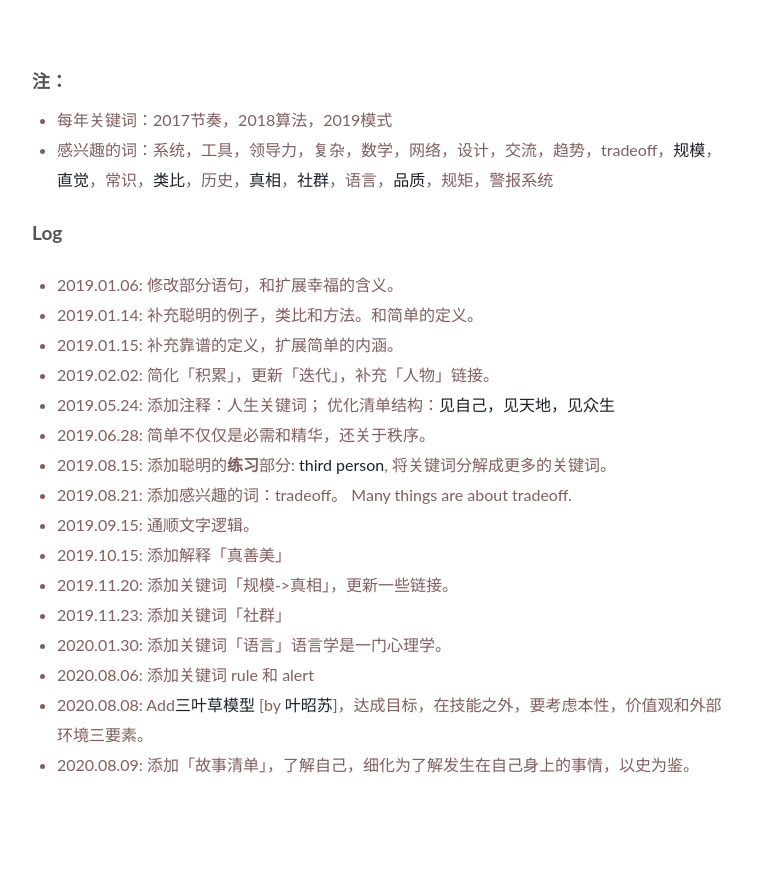
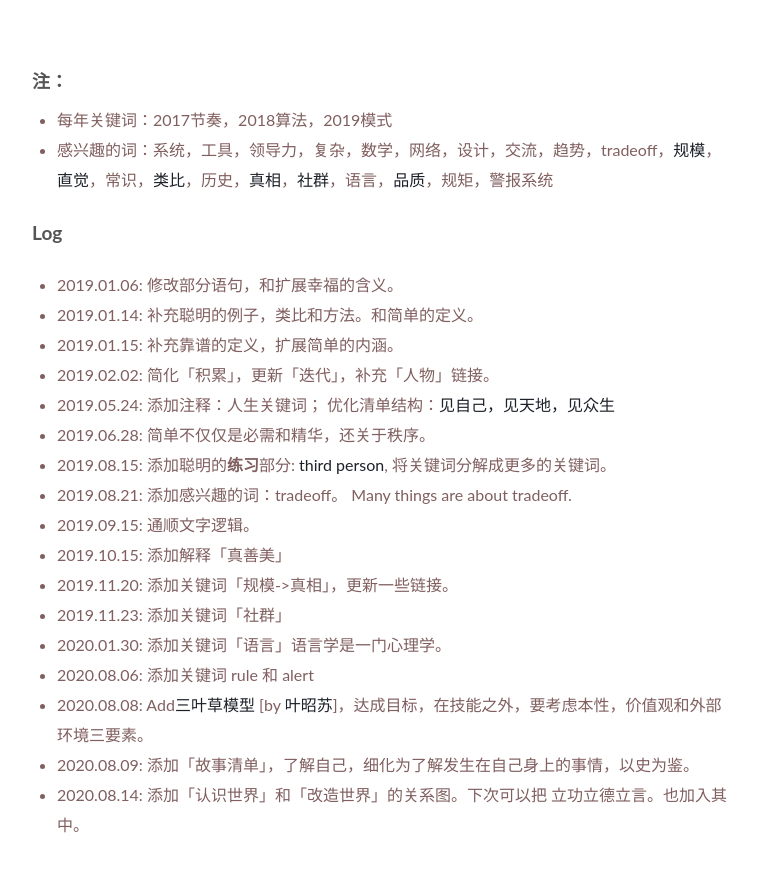
Before and after one commit to WillWang-X/willwang-x.github.io, a Jekyll site: the page built from _posts/blogs/2019-01-01-life-README.md, in a window 1280 px wide and 900 px high, scrolled down 5155 px. Shown: the top 872 px of the window, without its empty margins (258-1016 px from the left). Built offline with Jekyll 4.4.1, drawn with Linux system fonts in a browser that asks for light colours; before the commit the page ends 5995 px from its top, so only the background shows below that.

```diff
--- a/_posts/blogs/2019-01-01-life-README.md
+++ b/_posts/blogs/2019-01-01-life-README.md
@@ -184,3 +184,4 @@
 * 2020.08.06: 添加关键词 rule 和 alert
 * 2020.08.08: Add[三叶草模型](https://pic2.zhimg.com/f6abeda71ce94f48eff7b2425fa073c7_r.jpg?source=1940ef5c) [by [叶昭苏](https://www.zhihu.com/question/24272298/answer/32399629)]，达成目标，在技能之外，要考虑本性，价值观和外部环境三要素。
 * 2020.08.09: 添加「故事清单」，了解自己，细化为了解发生在自己身上的事情，以史为鉴。
+* 2020.08.14: 添加「认识世界」和「改造世界」的关系图。下次可以把 立功立德立言。也加入其中。
```
